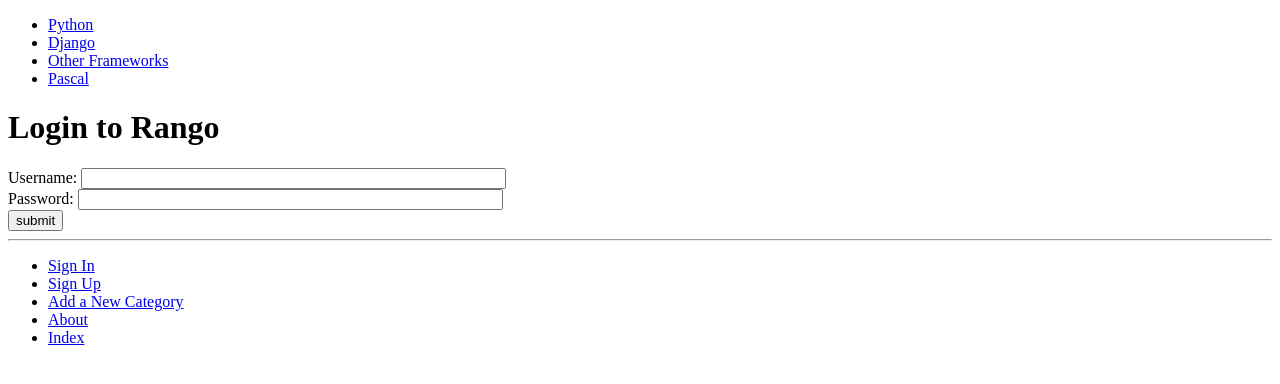
After one commit to 2251999C/tango_with_django_project, a Django app: page /rango/login/ in a window 1280 px wide. The commit adds this page. Shown: the top 384 px of the page. Run offline with Django 3.2, Linux system fonts and the light colour scheme; data comes from the database, SQL or seed files in the repository; both versions use the stored data as it was after the commit.

Commit message:
completed up to chapter 9 exercises

```diff
--- a/rango/urls.py
+++ b/rango/urls.py
@@ -5,6 +5,9 @@ urlpatterns = [
     url(r'^$', views.index, name='index'),
     url(r'about/$', views.about, name='about'),
     url(r'^add_category/$', views.add_category, name='add_category'),
+    url(r'^login/$', views.user_login, name='login'),
+    url(r'^restricted/', views.restricted, name='restricted'),
+    url(r'^logout/$', views.user_logout, name='logout'),
 
     url(r'^category/(?P<category_name_slug>[\w\-]+)/$',
         views.show_category,
--- a/rango/views.py
+++ b/rango/views.py
@@ -1,7 +1,10 @@
 from django.shortcuts import render
-from django.http import HttpResponse
+from django.http import HttpResponse, HttpResponseRedirect
 from rango.models import Page, Category
 from rango.forms import PageForm, CategoryForm, UserForm, UserProfileForm
+from django.contrib.auth import authenticate, login, logout
+from django.contrib.auth.decorators import login_required
+from django.core.urlresolvers import reverse
 
 def index(request):
     category_list = Category.objects.order_by('-likes')[:5]
@@ -91,3 +94,29 @@ def register(request):
                   {'user_form': user_form,
                    'profile_form': profile_form,
                    'registered': registered})
+
+def user_login(request):
+    if request.method == "POST":
+        username = request.POST.get("username")
+        password = request.POST.get("password")
+        user = authenticate(username=username, password=password)
+        if user:
+            if user.is_active:
+                login(request, user)
+                return HttpResponseRedirect(reverse("index"))
+            else:
+                return HttpResponse("Your Rango account is disabled.")
+        else:
+            print("Invalid login details: {0}, {1}".format(username, password))
+            return HttpResponse("Invalid login details supplied.")
+    else:
+        return render(request, "rango/login.html", {})
+
+@login_required
+def restricted(request):
+    return HttpResponse("Since you're logged in, you can see this text!")
+
+@login_required
+def user_logout(request):
+    logout(request)
+    return HttpResponseRedirect(reverse('index'))
--- a/tango_with_django_project/settings.py
+++ b/tango_with_django_project/settings.py
@@ -23,6 +23,8 @@ MEDIA_DIR = os.path.join(BASE_DIR, 'media')
 
 MEDIA_ROOT = MEDIA_DIR
 MEDIA_URL = "/media/"
+
+LOGIN_URL = "/rango/login/"
 
 # Quick-start development settings - unsuitable for production
 # See https://docs.djangoproject.com/en/1.11/howto/deployment/checklist/
--- a/templates/rango/base.html
+++ b/templates/rango/base.html
@@ -25,10 +25,16 @@
         <hr />
         <div>
             <ul>
+                {% if user.is_authenticated %}
+                    <li><a href="{% url 'restricted' %}">Restricted Page</a></li>
+                    <li><a href="{% url 'logout' %}">Logout</a></li>
+                {% else %}
+                    <li><a href="{% url 'login' %}">Sign In</a></li>
+                    <li><a href="{% url 'register' %}">Sign Up</a></li>
+                {% endif %}
                 <li><a href="{% url 'add_category' %}">Add a New Category</a></li>
                 <li><a href="{% url 'about' %}">About</a></li>
                 <li><a href="{% url 'index' %}">Index</a></li>
-                <li><a href="{% url 'register' %}">Sign Up</a></li>
             </ul>
         </div>
     </body>
--- a/templates/rango/index.html
+++ b/templates/rango/index.html
@@ -7,7 +7,11 @@
 
 {% block body_block %}
     <h1>Rango says...</h1>
-    <div>hey there partner!</div>
+    {% if user.is_authenticated %}
+        howdy {{ user.username }}!
+    {% else %}
+        hey there partner!
+    {% endif %}
 
     <h2>Most Liked Categories</h2>
     <div>
--- /dev/null
+++ b/templates/rango/login.html
@@ -0,0 +1,18 @@
+{% extends "rango/base.html" %}
+{% load staticfiles %}
+
+{% block title_block %}
+    Login
+{% endblock %}
+
+{% block body_block %}
+    <h1>Login to Rango</h1>
+    <form id="login_form" method="post" action="{% url "login" %}">
+        {% csrf_token %}
+        Username: <input type="text" name="username" value="" size="50" />
+        <br />
+        Password: <input type="password" name="password" value="" size="50" />
+        <br />
+        <input type="submit" value="submit" />
+    </form>
+{% endblock %}
```
Also changed, not shown: db.sqlite3.
